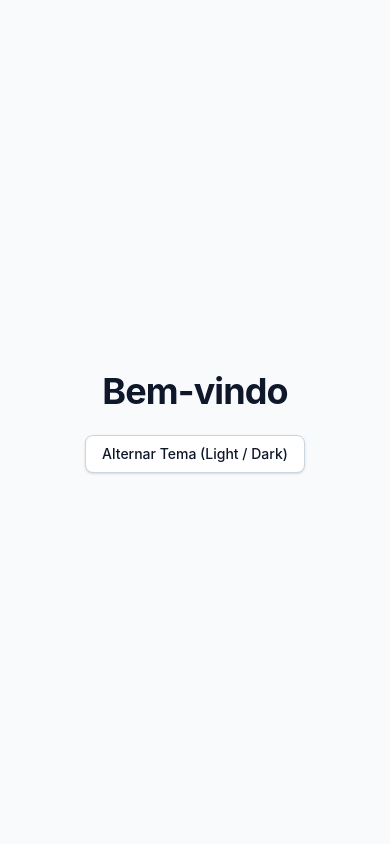
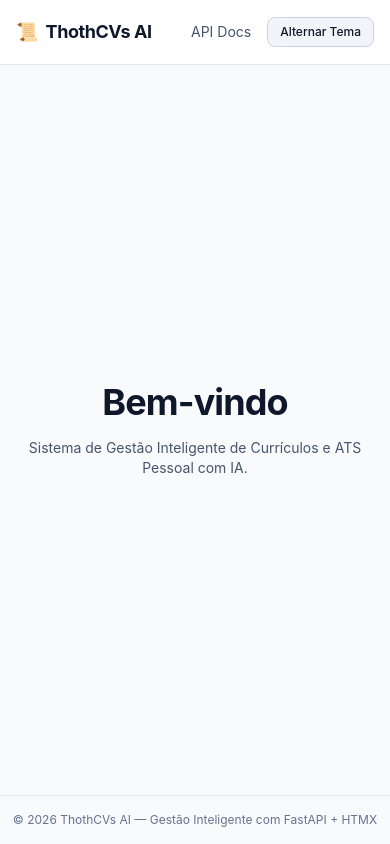
Before and after one commit to gabrielffreitas94-commits/curriculum_manager, a Python web app: template backend/app/templates/index.html.jinja2 in a window 390 px wide. Run offline with Jinja, Linux system fonts and the light colour scheme; the template is opened without the code that fills it, so the values that code supplies are empty.

Commit message:
feat(frontend): implement App Shell base template with persistent header and dynamic main

```diff
--- /dev/null
+++ b/backend/app/templates/base.html.jinja2
@@ -0,0 +1,71 @@
+<!DOCTYPE html>
+<html lang="pt-BR">
+<head>
+    <meta charset="UTF-8">
+    <meta name="viewport" content="width=device-width, initial-scale=1.0">
+    <title>{% block title %}ThothCVs AI{% endblock %}</title>
+
+    <!-- Script Anti-FOUC (Prevenção de Flash de Tema) -->
+    <script>
+        if (localStorage.theme === 'dark' || (!('theme' in localStorage) && window.matchMedia('(prefers-color-scheme: dark)').matches)) {
+            document.documentElement.classList.add('dark');
+        } else {
+            document.documentElement.classList.remove('dark');
+        }
+    </script>
+
+    <!-- Tailwind CSS Compilado -->
+    <link rel="stylesheet" href="/static/css/styles.css?v=2">
+
+    <!-- HTMX -->
+    <script src="/static/js/htmx.min.js"></script>
+
+    {% block head %}{% endblock %}
+</head>
+<body class="min-h-screen flex flex-col bg-slate-50 text-slate-900 dark:bg-slate-950 dark:text-slate-100">
+    <!-- 1. HEADER FIXO -->
+    <header class="w-full border-b border-slate-200 dark:border-slate-800 bg-white dark:bg-slate-900 sticky top-0 z-40">
+        <div class="max-w-7xl mx-auto px-4 sm:px-6 lg:px-8 h-16 flex items-center justify-between">
+            <!-- Logo / Branding -->
+            <a href="/" class="flex items-center space-x-2 text-lg font-bold tracking-tight">
+                <span>📜</span>
+                <span>ThothCVs AI</span>
+            </a>
+
+            <!-- Ações e Tema -->
+            <div class="flex items-center space-x-4">
+                <a href="/api/v1/docs" target="_blank" class="text-sm text-slate-600 dark:text-slate-400 hover:text-slate-900 dark:hover:text-slate-100">
+                    API Docs
+                </a>
+                <button
+                    type="button"
+                    onclick="toggleTheme()"
+                    class="px-3 py-1.5 text-xs font-medium rounded-lg border border-slate-300 dark:border-slate-700 bg-slate-100 dark:bg-slate-800 hover:bg-slate-200 dark:hover:bg-slate-700 cursor-pointer">
+                    Alternar Tema
+                </button>
+            </div>
+        </div>
+    </header>
+
+    <!-- 2. CENTRO DINÂMICO (Área que o HTMX substitui) -->
+    <main id="main-content" class="flex-grow flex flex-col items-center justify-center p-6">
+        {% block content %}{% endblock %}
+    </main>
+
+    <!-- 3. CONTAINER GLOBAL DE MODAIS (Vazio por padrão) -->
+    <div id="modal-container"></div>
+
+    <!-- 4. FOOTER FIXO -->
+    <footer class="w-full border-t border-slate-200 dark:border-slate-800 py-4 text-center text-xs text-slate-500 dark:text-slate-500">
+        <p>© 2026 ThothCVs AI — Gestão Inteligente com FastAPI + HTMX</p>
+    </footer>
+
+    <!-- Script Global de Controle do Tema -->
+    <script>
+        function toggleTheme() {
+            const isDark = document.documentElement.classList.toggle('dark');
+            localStorage.theme = isDark ? 'dark' : 'light';
+        }
+    </script>
+</body>
+</html>
--- a/backend/app/templates/index.html.jinja2
+++ b/backend/app/templates/index.html.jinja2
@@ -1,44 +1,12 @@
-<!DOCTYPE html>
-<html lang="pt-BR">
-<head>
-    <meta charset="UTF-8">
-    <meta name="viewport" content="width=device-width, initial-scale=1.0">
-    <title>ThothCVs AI</title>
+{% extends "base.html.jinja2" %}
 
-    <!-- Script Anti-FOUC (Prevenção de Flash de Tema) -->
-    <script>
-        if (localStorage.theme === 'dark' || (!('theme' in localStorage) && window.matchMedia('(prefers-color-scheme: dark)').matches)) {
-            document.documentElement.classList.add('dark');
-        } else {
-            document.documentElement.classList.remove('dark');
-        }
-    </script>
+{% block title %}Início — ThothCVs AI{% endblock %}
 
-    <!-- Tailwind CSS Compilado -->
-    <link rel="stylesheet" href="/static/css/styles.css?v=2">
-
-    <!-- HTMX -->
-    <script src="/static/js/htmx.min.js"></script>
-</head>
-<body class="min-h-screen bg-slate-50 text-slate-900 dark:bg-slate-950 dark:text-slate-100 flex flex-col items-center justify-center p-6">
-    <main class="text-center space-y-6 max-w-md">
-        <h1 class="text-4xl font-bold tracking-tight">Bem-vindo</h1>
-
-        <div>
-            <button
-                type="button"
-                onclick="toggleTheme()"
-                class="px-4 py-2 text-sm font-medium rounded-lg border border-slate-300 dark:border-slate-700 bg-white dark:bg-slate-900 hover:bg-slate-100 dark:hover:bg-slate-800 shadow-sm cursor-pointer">
-                Alternar Tema (Light / Dark)
-            </button>
-        </div>
-    </main>
-
-    <script>
-        function toggleTheme() {
-            const isDark = document.documentElement.classList.toggle('dark');
-            localStorage.theme = isDark ? 'dark' : 'light';
-        }
-    </script>
-</body>
-</html>
+{% block content %}
+<div class="text-center space-y-4 max-w-md">
+    <h1 class="text-4xl font-bold tracking-tight">Bem-vindo</h1>
+    <p class="text-sm text-slate-600 dark:text-slate-400">
+        Sistema de Gestão Inteligente de Currículos e ATS Pessoal com IA.
+    </p>
+</div>
+{% endblock %}
```
Also changed, not shown: backend/app/static/css/styles.css.
